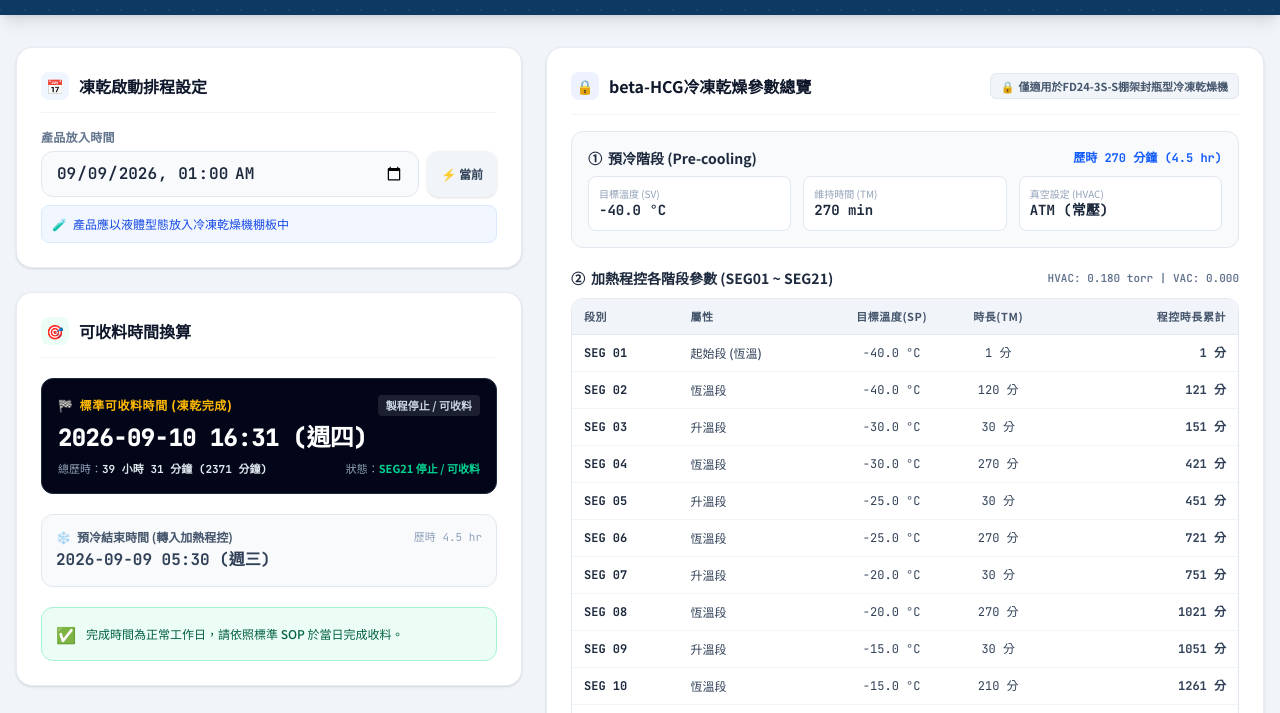
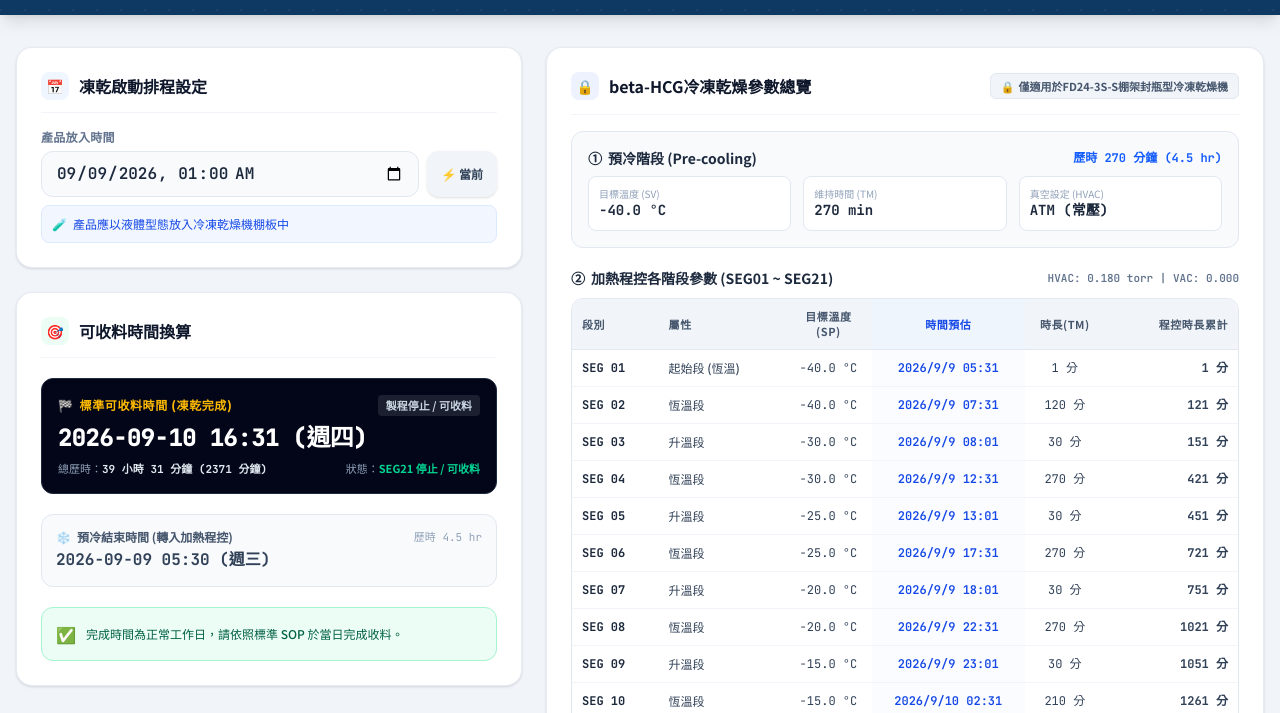
Before and after one commit to aaronlin547/Beta-HCG_tools, a plain HTML site: page Lyophilization End-Time Calculator.html in a window 1280 px wide. Shown: the part 87-800 px from the top of the page. Drawn offline with nearby package versions, Linux system fonts and the light colour scheme.

Commit message:
Update Lyophilization End-Time Calculator.html

```diff
--- a/Lyophilization End-Time Calculator.html
+++ b/Lyophilization End-Time Calculator.html
@@ -202,19 +202,20 @@
                             <span class="text-[11px] text-slate-500 font-semibold code-font">HVAC: 0.180 torr | VAC: 0.000</span>
                         </div>
 
-                        <div class="overflow-hidden rounded-xl border border-slate-200">
-                            <table class="w-full text-left text-xs border-collapse table-fixed">
+                        <div class="overflow-x-auto rounded-xl border border-slate-200">
+                            <table class="w-full text-left text-xs border-collapse table-fixed min-w-[620px]">
                                 <thead>
                                     <tr class="bg-slate-100 text-slate-600 font-bold uppercase tracking-wider text-[11px] border-b border-slate-200">
-                                        <th class="py-2.5 px-3 w-[16%]">段別</th>
-                                        <th class="py-2.5 px-3 w-[24%]">屬性</th>
-                                        <th class="py-2.5 px-3 text-center w-[16%]">目標溫度(SP)</th>
-                                        <th class="py-2.5 px-3 text-center w-[16%]">時長(TM)</th>
-                                        <th class="py-2.5 px-3 text-right w-[28%]">程控時長累計</th>
+                                        <th class="py-2.5 px-2.5 w-[13%]">段別</th>
+                                        <th class="py-2.5 px-2.5 w-[19%]">屬性</th>
+                                        <th class="py-2.5 px-2 text-center w-[13%]">目標溫度(SP)</th>
+                                        <th class="py-2.5 px-2 text-center w-[23%] text-blue-700 bg-blue-50/60 font-black">時間預估</th>
+                                        <th class="py-2.5 px-2 text-center w-[12%]">時長(TM)</th>
+                                        <th class="py-2.5 px-2.5 text-right w-[20%]">程控時長累計</th>
                                     </tr>
                                 </thead>
                                 <tbody id="sopTableBody" class="divide-y divide-slate-100 font-medium text-slate-700 bg-white">
-                                    <!-- 由 JavaScript 渲染受控數值 -->
+                                    <!-- 由 JavaScript 渲染受控數值與各段時間預估 -->
                                 </tbody>
                             </table>
                         </div>
@@ -324,7 +325,16 @@
             weekendAlertModal.classList.add('hidden');
         });
 
-        function renderSopTable() {
+        function formatEstDateTime(d) {
+            const y = d.getFullYear();
+            const m = d.getMonth() + 1;
+            const day = d.getDate();
+            const hh = String(d.getHours()).padStart(2, '0');
+            const mm = String(d.getMinutes()).padStart(2, '0');
+            return `${y}/${m}/${day} ${hh}:${mm}`;
+        }
+
+        function renderSopTable(baseStartTime) {
             let runningMins = 0;
             let html = '';
 
@@ -340,18 +350,25 @@
                 const tempText = `${s.temp > 0 ? '+' : ''}${s.temp.toFixed(1)} °C`;
                 const timeCell = isStop ? `<span class="text-rose-400 font-bold">-1 (Hold)</span>` : `${s.min} 分`;
 
-                // 程控累計改以「分」表示，最後一階段 SEG21 加上「約 35.0 hr」
                 const cumCell = isStop
                     ? `<span class="text-emerald-300 font-bold">2101 分 <span class="text-[11px] text-slate-300 font-normal">(約 35.0 hr)</span></span>`
                     : `${runningMins} 分`;
 
+                // 計算時間預估 (起算時間 + 預冷270分 + 該段累計程控時間)
+                let estTimeCell = '--';
+                if (baseStartTime && !isNaN(baseStartTime.getTime())) {
+                    const stepEndDate = new Date(baseStartTime.getTime() + (PRECOOL_MINUTES + runningMins) * 60 * 1000);
+                    estTimeCell = formatEstDateTime(stepEndDate);
+                }
+
                 html += `
                     <tr class="${rowClass}">
-                        <td class="py-2.5 px-3 font-bold code-font ${isStop ? 'text-amber-300' : 'text-slate-800'}">${s.seg}</td>
-                        <td class="py-2.5 px-3 truncate">${s.type}</td>
-                        <td class="py-2.5 px-3 text-center code-font ${isStop ? 'text-white' : ''}">${tempText}</td>
-                        <td class="py-2.5 px-3 text-center code-font">${timeCell}</td>
-                        <td class="py-2.5 px-3 text-right code-font font-bold">${cumCell}</td>
+                        <td class="py-2.5 px-2.5 font-bold code-font ${isStop ? 'text-amber-300' : 'text-slate-800'}">${s.seg}</td>
+                        <td class="py-2.5 px-2.5 truncate">${s.type}</td>
+                        <td class="py-2.5 px-2 text-center code-font ${isStop ? 'text-white' : ''}">${tempText}</td>
+                        <td class="py-2.5 px-2 text-center code-font font-semibold ${isStop ? 'text-amber-300' : 'text-blue-700 bg-blue-50/30'}">${estTimeCell}</td>
+                        <td class="py-2.5 px-2 text-center code-font">${timeCell}</td>
+                        <td class="py-2.5 px-2.5 text-right code-font font-bold">${cumCell}</td>
                     </tr>
                 `;
             });
@@ -394,10 +411,16 @@
 
         function calculateSchedule() {
             const rawVal = startTimeInput.value;
-            if (!rawVal) return;
+            if (!rawVal) {
+                renderSopTable(null);
+                return;
+            }
 
             const startTime = new Date(rawVal);
-            if (isNaN(startTime.getTime())) return;
+            if (isNaN(startTime.getTime())) {
+                renderSopTable(null);
+                return;
+            }
 
             // 1. 預冷結束時間 (270 分鐘)
             const precoolEnd = new Date(startTime.getTime() + PRECOOL_MINUTES * 60 * 1000);
@@ -438,6 +461,9 @@
             } else {
                 weekendAlertModal.classList.add('hidden');
             }
+
+            // 5. 連動更新程控表格各段「時間預估」
+            renderSopTable(startTime);
         }
 
         function setNowTime() {
@@ -456,7 +482,6 @@
         startTimeInput.addEventListener('input', calculateSchedule);
 
         window.addEventListener('DOMContentLoaded', () => {
-            renderSopTable();
             setNowTime();
         });
     </script>
```
